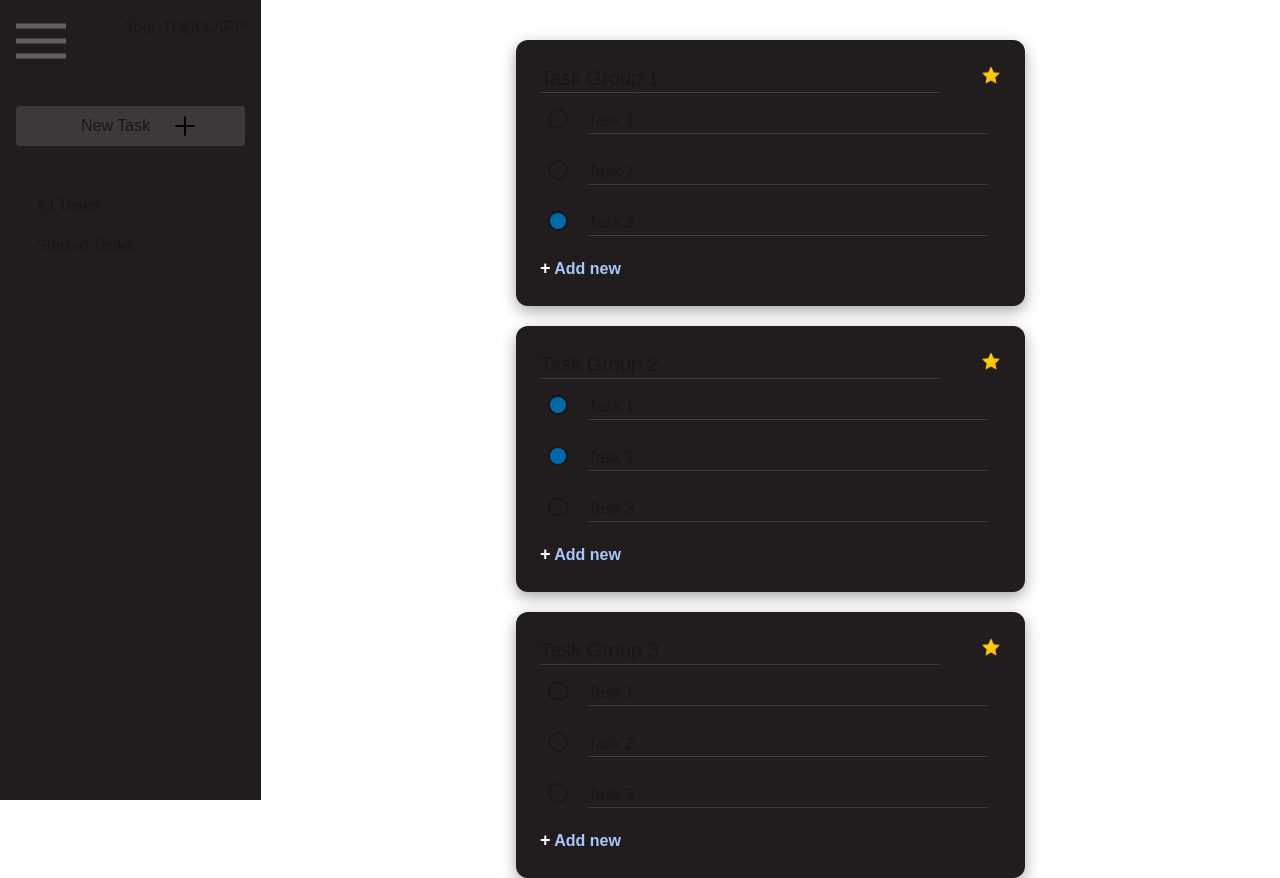
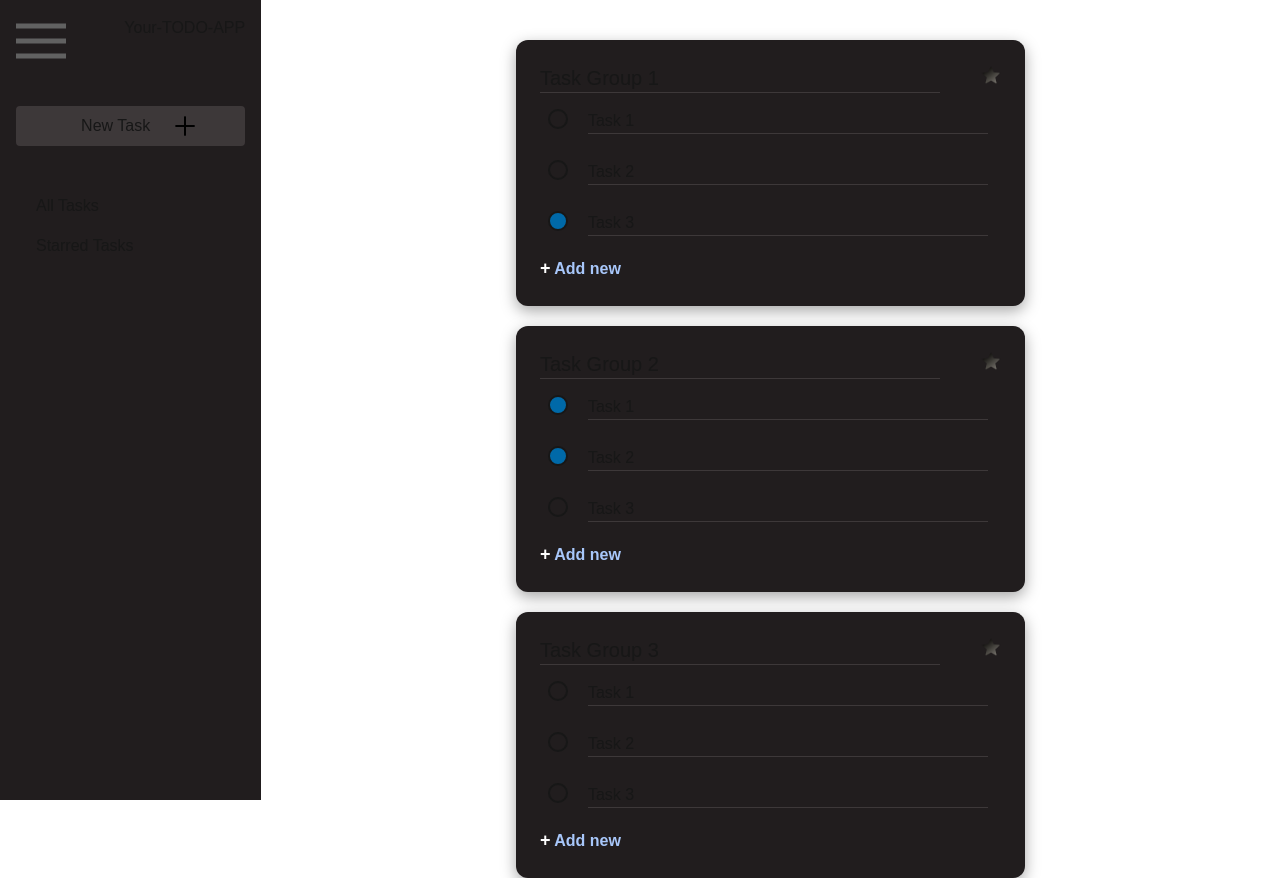
Before and after one commit to sahil-mi/todo-app, a Next.js app: page / in a window 1280 px wide. Built offline with nearby package versions, Linux system fonts and the light colour scheme.

Commit message:
added handle change function for start status

```diff
--- a/app/components/StarButton.tsx
+++ b/app/components/StarButton.tsx
@@ -3,11 +3,17 @@ import DisabledStarImage from "../../public/star-disabled-icon.png";
 import EnabledStarImage from "../../public/star-active-icon.png";
 import Image from "next/image";
 
-const StarButton = () => {
-  const [isStarred, setIsStarred] = React.useState(true);
+interface StarButtonProps {
+  taskGroupIndex: number;
+  handleChange: (taskGroupIndex: number) => void;
+  isStarred: boolean;
+}
+
+const StarButton: React.FC<StarButtonProps> = (props) => {
+  const { isStarred, taskGroupIndex, handleChange } = props;
   return (
     <div>
-      <button onClick={() => setIsStarred(!isStarred)}>
+      <button onClick={() => handleChange(taskGroupIndex)}>
         <Image
           width="20"
           height="20"
--- a/app/components/TaskCard.tsx
+++ b/app/components/TaskCard.tsx
@@ -15,6 +15,7 @@ const TaskCard = () => {
         { description: "Task 2", isDone: false },
         { description: "Task 3", isDone: true },
       ],
+      isStarred: false,
     },
     {
       title: "Task Group 2",
@@ -23,6 +24,7 @@ const TaskCard = () => {
         { description: "Task 2", isDone: true },
         { description: "Task 3", isDone: false },
       ],
+      isStarred: false,
     },
     {
       title: "Task Group 3",
@@ -31,6 +33,7 @@ const TaskCard = () => {
         { description: "Task 2", isDone: false },
         { description: "Task 3", isDone: false },
       ],
+      isStarred: false,
     },
   ];
 
@@ -79,6 +82,13 @@ const TaskCard = () => {
     setTasks(newTasks);
   };
 
+  // change star status
+  const handleStartStatusChange = (taskGroupIndex: number) => {
+    const newTasks = [...tasks];
+    newTasks[taskGroupIndex].isStarred = !newTasks[taskGroupIndex].isStarred;
+    setTasks(newTasks);
+  };
+
   console.log(tasks, "~~~tasks");
 
   return (
@@ -97,7 +107,11 @@ const TaskCard = () => {
                   handleChange={handleTaskTitleChange}
                   taskGroupIndex={taskGroupIndex}
                 />
-                <StarButton />
+                <StarButton
+                  taskGroupIndex={taskGroupIndex}
+                  isStarred={taskGroup.isStarred}
+                  handleChange={handleStartStatusChange}
+                />
               </div>
               <ul>
                 {/* Render tasks inside the group */}
```
